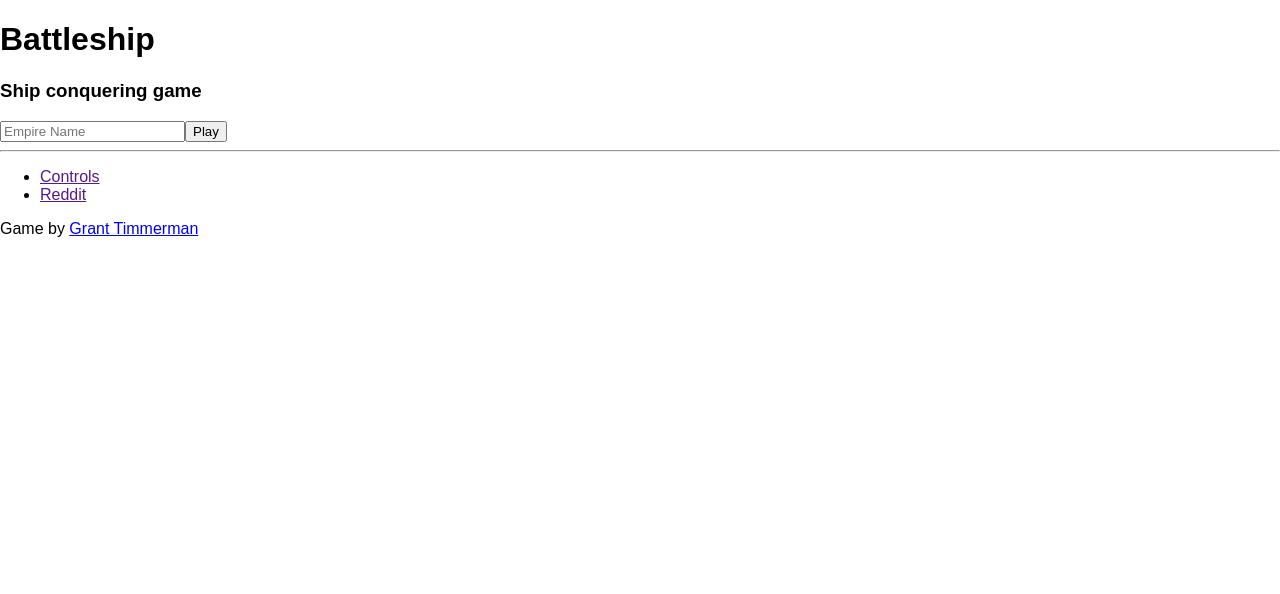
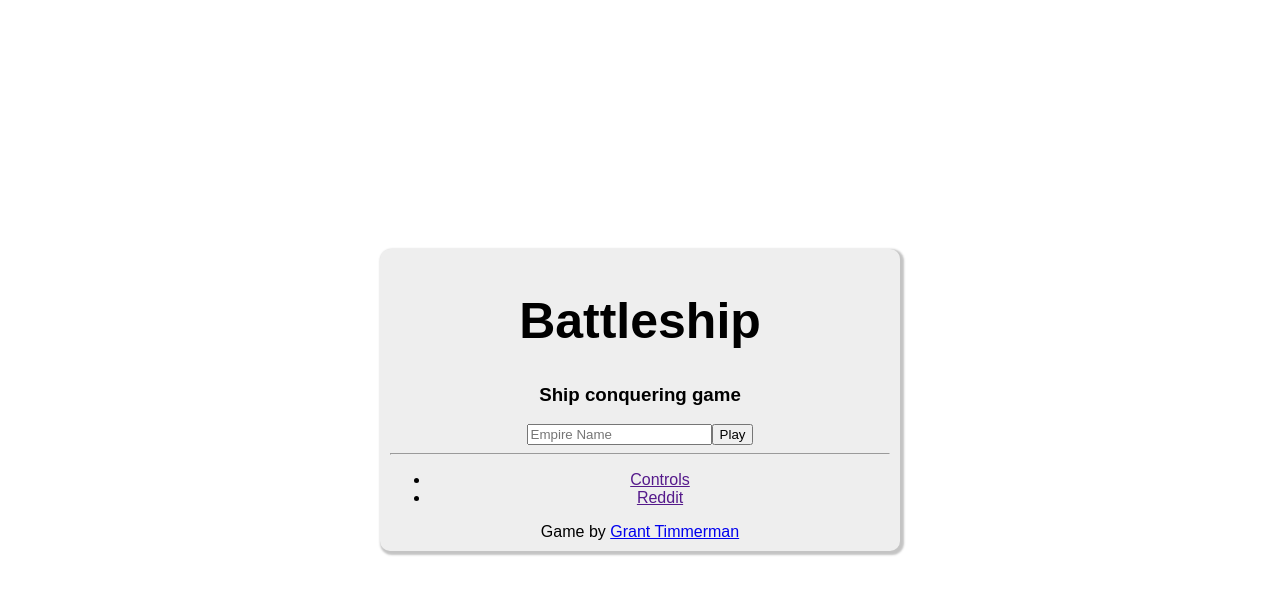
Before and after one commit to grant/battleship-web, a React (Create React App) app: page / in a window 1280 px wide. Shown: the top 594 px of the page. Built offline with nearby package versions, Linux system fonts and the light colour scheme.

Commit message:
Add modal

```diff
--- a/src/components/App.css
+++ b/src/components/App.css
@@ -1,3 +1,28 @@
+html, body, #root {
+  height: 100%;
+}
+
+h1 {
+  font-size: 50px;
+}
+
+.modal {
+  width: 500px;
+  text-align: center;
+  border-radius: 10px;
+  padding: 10px;
+  background-color: #eee;
+  box-shadow: rgba(60, 60, 60, 0.3) 2px 2px 2px 2px;
+}
+
+.App {
+  display: flex;
+  height: 100%;
+  justify-content: center;
+  align-items: center;
+  font-weight: 100;
+}
+
 .App-logo {
   animation: App-logo-spin infinite 20s linear;
   height: 80px;
--- a/src/components/App.js
+++ b/src/components/App.js
@@ -3,15 +3,18 @@ import logo from '../images/logo.svg';
 import './App.css';
 
 class App extends Component {
-  render() {
-    // <img src={logo} className="App-logo" alt="logo" />
+  nameInput = '';
+
+  /**
+   * The app's intro modal.
+   */
+  getModal() {
     return (
-      <div className="App">
       <div className="modal">
         <h1>Battleship</h1>
         <h3>Ship conquering game</h3>
-          <input type="text" name="name" placeholder="Empire Name"/>
-          <button>Play</button>
+        <input ref={(input) => {this.nameInput = input;}} type="text" name="name" placeholder="Empire Name"/>
+        <button onClick={this.play.bind(this)}>Play</button>
         <hr/>
         <ul>
           <li><a href="">Controls</a></li>
@@ -19,6 +22,19 @@ class App extends Component {
         </ul>
         <footer>Game by <a href="https://grant.cm">Grant Timmerman</a></footer>
       </div>
+    );
+  }
+
+  play() {
+    console.log(this.nameInput.value);
+    console.log(this.refs.name);
+  }
+
+  render() {
+    // <img src={logo} className="App-logo" alt="logo" />
+    return (
+      <div className="App">
+        {this.getModal()}
         <div className="map"></div>
       </div>
     );
```
Lines whose indentation alone changed are shown as unchanged.
